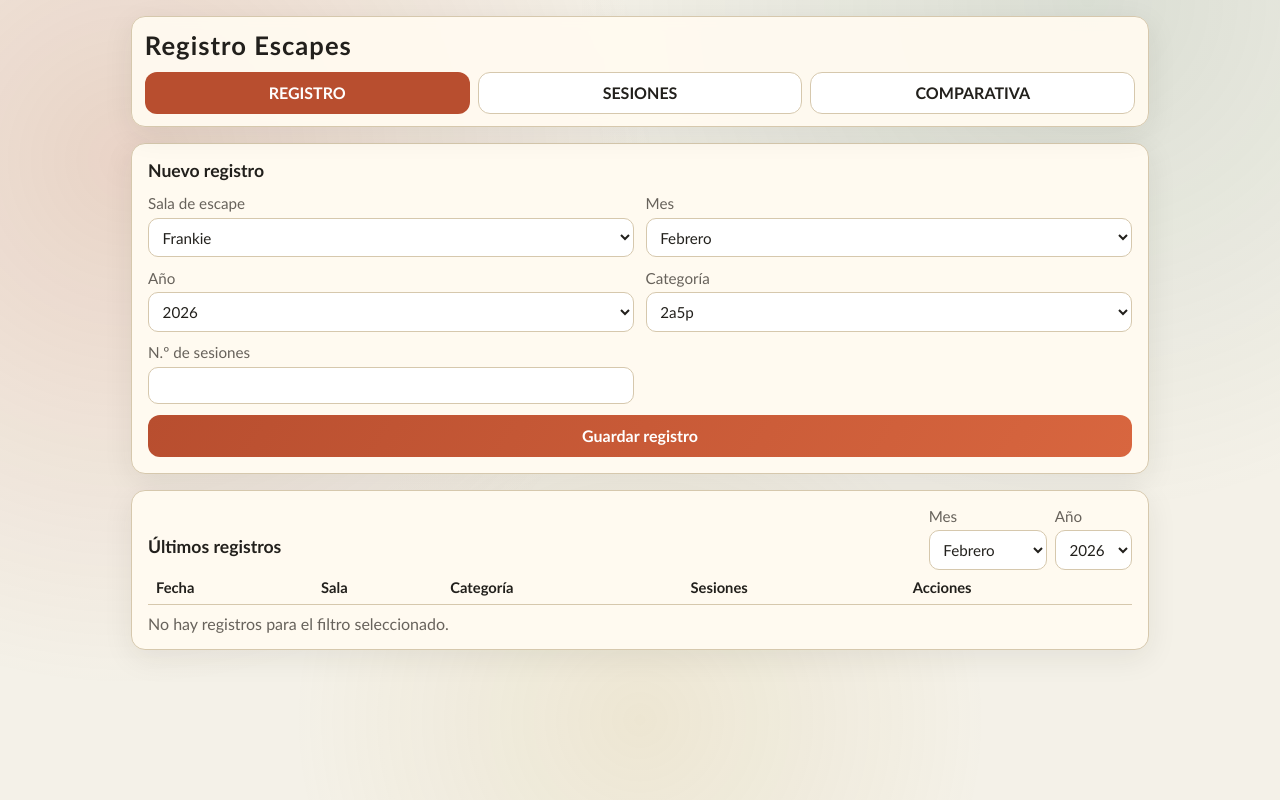
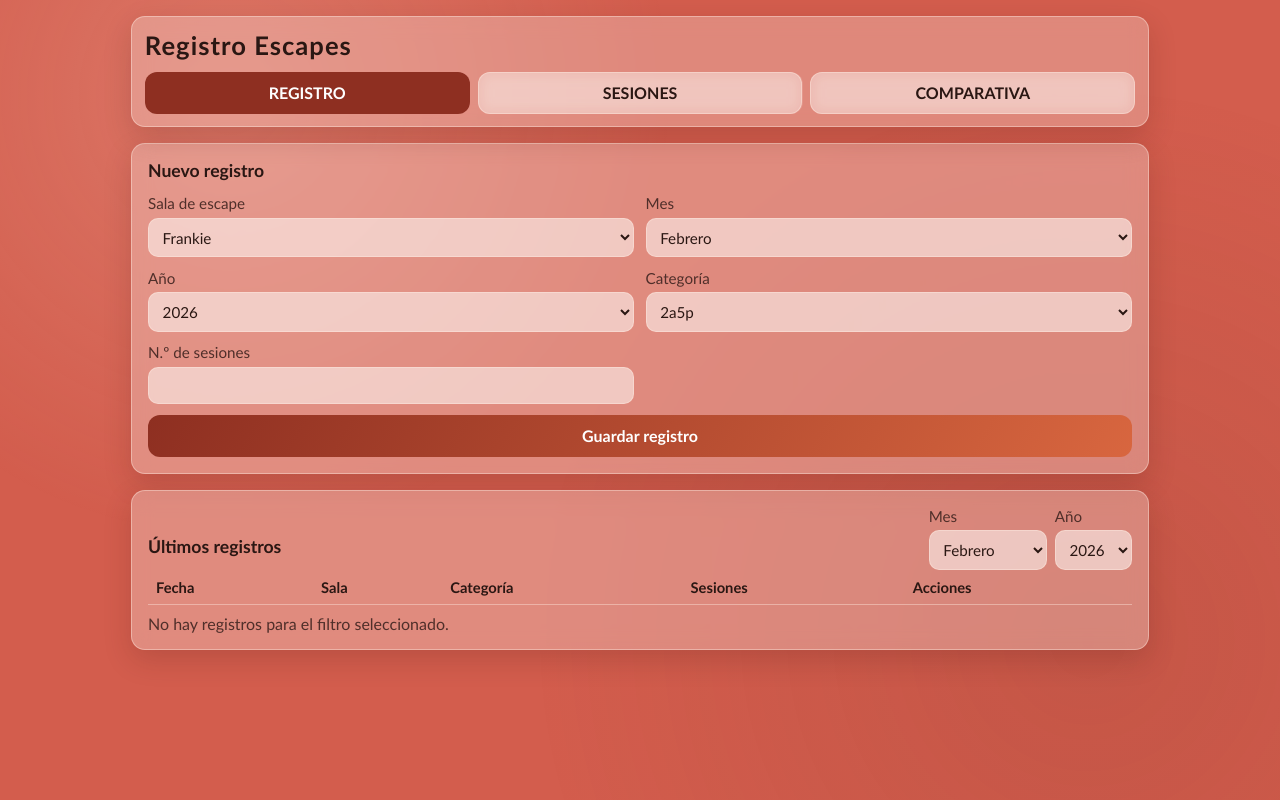
Before and after one commit to busterin/registroescapes, a PHP site: page / in a window 1280 px wide. Run offline with PHP 8.4, Linux system fonts and the light colour scheme; lists and menus that the app fills with data are empty.

Commit message:
style: coral background and translucent surfaces

```diff
--- a/style.css
+++ b/style.css
@@ -1,15 +1,15 @@
 :root {
-  --bg: #f4f1e8;
-  --surface: #fffaf0;
-  --surface-strong: #fff;
-  --text: #22201c;
-  --muted: #67625b;
-  --line: #d6c8ad;
-  --accent: #b84e2f;
+  --bg: #d35d4d;
+  --surface: rgba(255, 246, 240, 0.3);
+  --surface-strong: rgba(255, 252, 248, 0.36);
+  --text: #2a1713;
+  --muted: #4f2f2a;
+  --line: rgba(255, 235, 227, 0.42);
+  --accent: #8e2f21;
   --accent-2: #3f6f5b;
   --accent-3: #be9d3d;
   --radius: 14px;
-  --shadow: 0 8px 30px rgba(40, 32, 22, 0.08);
+  --shadow: 0 10px 28px rgba(74, 22, 16, 0.18);
 }
 
 * {
@@ -28,9 +28,8 @@ body {
   position: fixed;
   inset: 0;
   background:
-    radial-gradient(circle at 10% 20%, rgba(184, 78, 47, 0.18), transparent 40%),
-    radial-gradient(circle at 85% 0%, rgba(63, 111, 91, 0.14), transparent 38%),
-    radial-gradient(circle at 50% 90%, rgba(190, 157, 61, 0.12), transparent 36%);
+    radial-gradient(circle at 18% 12%, rgba(255, 216, 201, 0.2), transparent 35%),
+    radial-gradient(circle at 85% 80%, rgba(111, 43, 33, 0.14), transparent 44%);
   pointer-events: none;
 }
 
@@ -48,8 +47,8 @@ body {
   padding: 0.8rem;
   border: 1px solid var(--line);
   border-radius: var(--radius);
-  background: rgba(255, 250, 240, 0.95);
-  backdrop-filter: blur(6px);
+  background: rgba(255, 247, 242, 0.28);
+  backdrop-filter: blur(10px);
   box-shadow: var(--shadow);
 }
 
@@ -73,6 +72,7 @@ h1 {
   font-weight: 700;
   padding: 0.65rem;
   cursor: pointer;
+  backdrop-filter: blur(8px);
 }
 
 .tab-btn.active {
@@ -98,6 +98,7 @@ h1 {
   box-shadow: var(--shadow);
   padding: 1rem;
   margin-bottom: 1rem;
+  backdrop-filter: blur(10px);
 }
 
 h2 {
@@ -140,7 +141,7 @@ select,
 input {
   border: 1px solid var(--line);
   border-radius: 10px;
-  background: #fff;
+  background: rgba(255, 252, 248, 0.55);
   padding: 0.55rem 0.6rem;
   color: var(--text);
 }
@@ -169,7 +170,7 @@ input {
 
 .btn-row {
   border: 1px solid var(--line);
-  background: #fff;
+  background: rgba(255, 252, 248, 0.42);
   color: var(--text);
   border-radius: 8px;
   padding: 0.3rem 0.45rem;
@@ -178,8 +179,8 @@ input {
 }
 
 .btn-row-danger {
-  border-color: #d7a59a;
-  background: #fff0ec;
+  border-color: rgba(215, 165, 154, 0.8);
+  background: rgba(255, 234, 228, 0.45);
   color: #8d2f16;
 }
 
@@ -221,9 +222,10 @@ td {
 .accordion {
   border: 1px solid var(--line);
   border-radius: 10px;
-  background: var(--surface-strong);
+  background: rgba(255, 252, 248, 0.28);
   margin-top: 0.6rem;
   overflow: hidden;
+  backdrop-filter: blur(8px);
 }
 
 .accordion summary {
@@ -231,7 +233,7 @@ td {
   cursor: pointer;
   font-weight: 700;
   padding: 0.7rem;
-  background: rgba(184, 78, 47, 0.08);
+  background: rgba(255, 224, 214, 0.28);
 }
 
 .accordion div {
@@ -270,8 +272,9 @@ legend {
   width: min(320px, 100%);
   height: auto;
   border-radius: 16px;
-  background: #fff;
+  background: rgba(255, 252, 248, 0.4);
   border: 1px solid var(--line);
+  backdrop-filter: blur(8px);
 }
 
 .compare-meta {
@@ -285,7 +288,7 @@ legend {
   border: 1px solid var(--line);
   border-radius: 10px;
   padding: 0.65rem;
-  background: #fff;
+  background: rgba(255, 252, 248, 0.35);
 }
 
 .dot {
```
